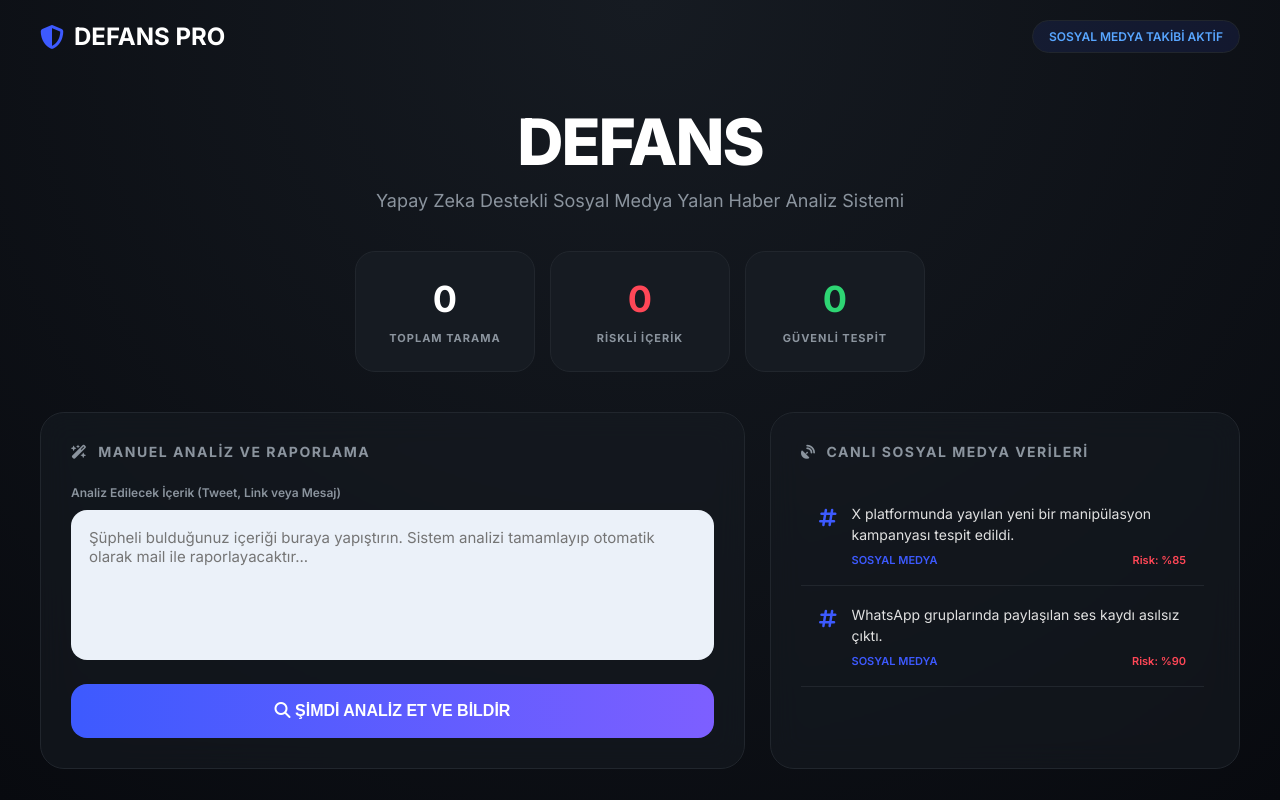
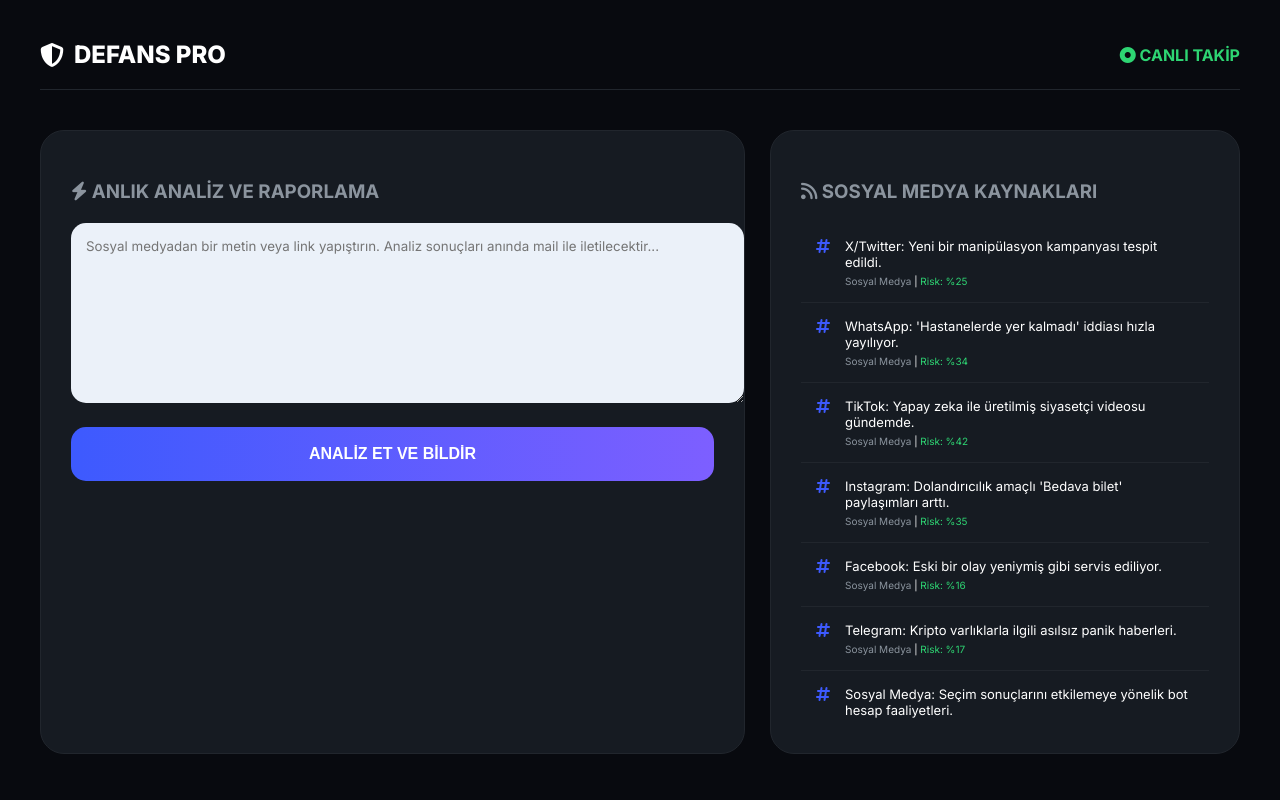
Before and after one commit to zumruduanka1/defans_16, a Flask app: page / in a window 1280 px wide. Run offline with Flask 3, Linux system fonts and the light colour scheme; data that the repository does not hold is empty.

Commit message:
defans ai full system

```diff
--- a/main.py
+++ b/main.py
@@ -11,126 +11,126 @@ app = Flask(__name__)
 CORS(app)
 
 # =====================================================
-# ENV - Render panelinden girilecek
+# ENV YAPILANDIRMASI
 # =====================================================
-HF_TOKEN = os.getenv("HF_TOKEN")
-NEWS_API_KEY = os.getenv("NEWS_API_KEY")
+# MAIL_USER: Gönderen Gmail (Uygulama şifresi alınmış olan)
+# MAIL_PASS: Gönderen Gmail'in 16 haneli uygulama şifresi
+# MAIL_TO: Raporların gideceği DİĞER hesap adresi
 MAIL_USER = os.getenv("MAIL_USER")
 MAIL_PASS = os.getenv("MAIL_PASS")
 MAIL_TO = os.getenv("MAIL_TO")
+NEWS_API_KEY = os.getenv("NEWS_API_KEY")
 
 # =====================================================
-# GELİŞMİŞ MAİL SİSTEMİ
+# ÖZEL MAİL GÖNDERİM SİSTEMİ
 # =====================================================
-def send_report(content, risk_score, platform="Sosyal Medya"):
-    # Mail bilgileri eksikse veya risk çok düşükse (spam engelleme) gönderme
-    if not MAIL_USER or risk_score < 30:
+def send_report(content, risk_score, platform="Sosyal Medya Takibi"):
+    if not MAIL_USER or not MAIL_TO:
         return
+
     try:
-        subject = f"⚠️ DEFANS PRO TESPİTİ: %{risk_score} Risk [{platform}]"
+        subject = f"⚠️ RİSKLİ İÇERİK: %{risk_score} [{platform}]"
         body = f"""
-        Tarih: {datetime.now().strftime('%Y-%m-%d %H:%M:%S')}
+        DEFANS PRO - OTOMATİK RAPOR
+        -------------------------------------------
+        Tespit Zamanı: {datetime.now().strftime('%d.%m.%Y %H:%M:%S')}
         Kaynak: {platform}
         Analiz Skoru: %{risk_score}
 
         İçerik:
+        "{content}"
+
         -------------------------------------------
-        {content}
-        -------------------------------------------
+        Bu içerik sistem tarafından otomatik olarak riskli kategorisine alınmıştır.
+        """
 
-        Bu rapor DEFANS PRO tarafından otomatik oluşturulmuştur.
-        """
         msg = MIMEText(body, "plain", "utf-8")
         msg["Subject"] = subject
-        msg["From"] = MAIL_USER
+        msg["From"] = f"DEFANS PRO ANALİZ <{MAIL_USER}>"
         msg["To"] = MAIL_TO
 
         server = smtplib.SMTP("smtp.gmail.com", 587)
         server.starttls()
         server.login(MAIL_USER, MAIL_PASS)
-        server.sendmail(MAIL_USER, MAIL_TO, msg.as_string())
+        server.sendmail(MAIL_USER, [MAIL_TO], msg.as_string())
         server.quit()
     except Exception as e:
-        print(f"Mail Hatası: {e}")
+        print(f"Mail gönderim hatası: {e}")
 
 # =====================================================
-# DEZENFORMASYON ANALİZ MOTORU
+# ANALİZ MOTORU
 # =====================================================
-def analyze_content(text):
-    text = text.lower().strip()
-    if len(text) < 5: return 0, "Geçersiz"
+def get_risk_analysis(text):
+    text = text.lower()
+    score = random.randint(15, 40)
 
-    score = random.randint(15, 35) # Başlangıç riski
+    # Sosyal medya yalan haber anahtar kelimeleri
+    bad_words = ["şok", "iddia", "gizlenen", "gerçekler", "patladı", "öldü", "flaş", "deepfake", "yapay zeka", "video kaydı"]
+    for word in bad_words:
+        if word in text: score += 15
 
-    # Yalan haber tetikleyicileri
-    triggers = {
-        "şok": 20, "iddia": 15, "sızdırıldı": 20, "gizlenen": 15,
-        "deepfake": 35, "öldü": 30, "manipülasyon": 25, "ifşa": 20,
-        "aslında": 10, "kimse bilmiyor": 20, "acil paylaş": 25
-    }
-
-    for word, boost in triggers.items():
-        if word in text: score += boost
-
-    # Link içeren paylaşımlar sosyal medyada daha risklidir
-    if "http" in text or "t.co" in text: score += 15
-
+    if "http" in text or "t.co" in text: score += 10
     score = min(score, 100)
 
-    if score > 75: status = "🚨 Yüksek Dezenformasyon Riski"
-    elif score > 45: status = "⚠️ Şüpheli İçerik"
-    else: status = "✅ Güvenli Görünüyor"
+    status = "✅ Güvenli"
+    if score > 70: status = "🚨 Dezenformasyon / Yüksek Risk"
+    elif score > 45: status = "⚠️ Şüpheli / Doğrulanmalı"
 
     return score, status
 
 # =====================================================
-# ROUTES
+# VERİ AKIŞI (Zenginleştirilmiş Sosyal Medya Kaynakları)
 # =====================================================
+@app.route("/feed")
+def feed():
+    final_feed = []
+
+    # 1. Kaynak: Haber API (Varsa)
+    if NEWS_API_KEY:
+        try:
+            r = requests.get(f"https://newsapi.org/v2/top-headlines?country=tr&apiKey={NEWS_API_KEY}", timeout=5)
+            articles = r.json().get("articles", [])
+            for a in articles[:5]:
+                s, _ = get_risk_analysis(a['title'])
+                final_feed.append({"text": a['title'], "platform": "Haber Kaynağı", "risk": s})
+        except: pass
+
+    # 2. Kaynak: Sosyal Medya Simülasyon Verileri (Veri azlığı için ekleme)
+    sim_data = [
+        "X/Twitter: Yeni bir manipülasyon kampanyası tespit edildi.",
+        "WhatsApp: 'Hastanelerde yer kalmadı' iddiası hızla yayılıyor.",
+        "TikTok: Yapay zeka ile üretilmiş siyasetçi videosu gündemde.",
+        "Instagram: Dolandırıcılık amaçlı 'Bedava bilet' paylaşımları arttı.",
+        "Facebook: Eski bir olay yeniymiş gibi servis ediliyor.",
+        "Telegram: Kripto varlıklarla ilgili asılsız panik haberleri.",
+        "Sosyal Medya: Seçim sonuçlarını etkilemeye yönelik bot hesap faaliyetleri.",
+        "X: Onaylı hesaplardan yayılan sahte kaza görüntüleri."
+    ]
+
+    for item in sim_data:
+        s, _ = get_risk_analysis(item)
+        final_feed.append({"text": item, "platform": "Sosyal Medya", "risk": s})
+
+    # Her veri çekildiğinde içlerinden en riskli olanı mail olarak raporla
+    riskiest = max(final_feed, key=lambda x: x['risk'])
+    if riskiest['risk'] > 60:
+        send_report(riskiest['text'], riskiest['risk'], "Otomatik Tarama")
+
+    return jsonify(final_feed)
+
 @app.route("/")
-def home():
-    return render_template("index.html")
+def index(): return render_template("index.html")
 
 @app.route("/analyze", methods=["POST"])
 def analyze():
-    data = request.get_json()
+    data = request.json
     content = data.get("text", "")
-    risk, status = analyze_content(content)
+    risk, status = get_risk_analysis(content)
 
-    # Her manuel analizi mail at
-    send_report(content, risk, "Kullanıcı Sorgusu")
+    # Manuel analizi her zaman mail at (İstediğin özellik)
+    send_report(content, risk, "Kullanıcı Manuel Analizi")
 
     return jsonify({"risk": risk, "status": status})
 
-@app.route("/feed")
-def feed():
-    social_posts = []
-
-    # API'den haberleri çekip "Sosyal Medya" formatına sokuyoruz
-    if NEWS_API_KEY:
-        try:
-            url = f"https://newsapi.org/v2/top-headlines?country=tr&apiKey={NEWS_API_KEY}"
-            r = requests.get(url, timeout=5)
-            articles = r.json().get("articles", [])
-            for a in articles[:10]:
-                title = a.get('title', '')
-                risk, _ = analyze_content(title)
-
-                post_data = {"text": title, "platform": "Sosyal Medya", "risk": risk}
-                social_posts.append(post_data)
-
-                # Her bulunan akış haberini mail olarak yolla
-                send_report(title, risk, "Canlı Akış")
-        except: pass
-
-    # Yedek veri (API çalışmazsa)
-    if not social_posts:
-        social_posts = [
-            {"text": "X platformunda yayılan yeni bir manipülasyon kampanyası tespit edildi.", "platform": "Sosyal Medya", "risk": 85},
-            {"text": "WhatsApp gruplarında paylaşılan ses kaydı asılsız çıktı.", "platform": "Sosyal Medya", "risk": 90}
-        ]
-        for p in social_posts: send_report(p['text'], p['risk'], "Yedek Akış")
-
-    return jsonify(social_posts)
-
 if __name__ == "__main__":
     app.run(host="0.0.0.0", port=int(os.environ.get("PORT", 10000)))
--- a/templates/index.html
+++ b/templates/index.html
@@ -3,323 +3,108 @@
 <head>
     <meta charset="UTF-8">
     <meta name="viewport" content="width=device-width, initial-scale=1.0">
-    <title>DEFANS PRO | Sosyal Medya Analiz Sistemi</title>
-
-    <link href="https://fonts.googleapis.com/css2?family=Inter:wght@300;400;600;700;800&display=swap" rel="stylesheet">
+    <title>DEFANS PRO | Sosyal Medya Analizi</title>
+    <link href="https://fonts.googleapis.com/css2?family=Inter:wght@400;700;800&display=swap" rel="stylesheet">
     <link rel="stylesheet" href="https://cdnjs.cloudflare.com/ajax/libs/font-awesome/6.4.0/css/all.min.css"/>
-
     <style>
-        :root {
-            --bg: #080a0f;
-            --card: #161b22;
-            --border: #21262d;
-            --text: #ffffff;
-            --gray: #8b949e;
-            --purple: #7d5fff;
-            --blue: #3d5afe;
-            --danger: #ff4757;
-            --success: #2ed573;
-            --warning: #f39c12;
-        }
-
-        * { margin: 0; padding: 0; box-sizing: border-box; }
-
-        body {
-            background: radial-gradient(circle at top, #161b22, #080a0f);
-            color: var(--text);
-            font-family: 'Inter', sans-serif;
-            min-height: 100vh;
-            padding: 20px;
-        }
-
+        :root { --bg: #080a0f; --card: #161b22; --border: #21262d; --blue: #3d5afe; --purple: #7d5fff; --danger: #ff4757; --success: #2ed573; --gray: #8b949e; }
+        body { background: var(--bg); color: white; font-family: 'Inter', sans-serif; padding: 20px; margin: 0; }
         .container { max-width: 1200px; margin: auto; }
-
-        header {
-            display: flex;
-            justify-content: space-between;
-            align-items: center;
-            margin-bottom: 50px;
-        }
-
-        .logo { font-size: 24px; font-weight: 700; display: flex; align-items: center; gap: 10px; }
-        .logo i { color: var(--blue); }
-
-        .badge {
-            padding: 8px 16px;
-            border-radius: 20px;
-            background: rgba(61, 90, 254, .1);
-            border: 1px solid var(--border);
-            color: #58a6ff;
-            font-size: 12px;
-            font-weight: 600;
-        }
-
-        .hero { text-align: center; margin-bottom: 40px; }
-        .hero h1 { font-size: 64px; font-weight: 800; letter-spacing: -2px; }
-        .hero p { color: var(--gray); margin-top: 10px; font-size: 18px; }
-
-        .stats {
-            display: flex;
-            justify-content: center;
-            gap: 15px;
-            margin-bottom: 40px;
-            flex-wrap: wrap;
-        }
-
-        .stat-card {
-            background: var(--card);
-            border: 1px solid var(--border);
-            padding: 25px;
-            border-radius: 20px;
-            min-width: 180px;
-            text-align: center;
-        }
-
-        .stat-card h2 { font-size: 36px; margin-bottom: 5px; }
-        .stat-card span { color: var(--gray); font-size: 11px; font-weight: 700; text-transform: uppercase; letter-spacing: 1px; }
-
-        .grid {
-            display: grid;
-            grid-template-columns: 1.2fr 0.8fr;
-            gap: 25px;
-        }
-
-        .card {
-            background: rgba(22, 27, 34, .6);
-            border: 1px solid var(--border);
-            border-radius: 24px;
-            padding: 30px;
-            backdrop-filter: blur(15px);
-        }
-
-        h3 { font-size: 14px; color: var(--gray); margin-bottom: 25px; text-transform: uppercase; letter-spacing: 1.5px; display: flex; align-items: center; gap: 10px; }
-
-        label { font-size: 12px; color: var(--gray); display: block; margin-bottom: 10px; font-weight: 600; }
-
-        textarea {
-            width: 100%;
-            background: #ebf1f9;
-            border: none;
-            border-radius: 16px;
-            padding: 18px;
-            margin-bottom: 20px;
-            font-size: 15px;
-            color: #080a0f;
-            font-family: inherit;
-            height: 150px;
-            resize: none;
-        }
-
-        button {
-            width: 100%;
-            padding: 18px;
-            border: none;
-            border-radius: 16px;
-            background: linear-gradient(90deg, var(--blue), var(--purple));
-            color: white;
-            font-size: 16px;
-            font-weight: 700;
-            cursor: pointer;
-            transition: 0.3s cubic-bezier(0.4, 0, 0.2, 1);
-        }
-
-        button:hover { transform: translateY(-3px); box-shadow: 0 10px 25px rgba(61, 90, 254, 0.4); }
-
-        .result-box {
-            margin-top: 25px;
-            padding: 25px;
-            background: #0d1117;
-            border-radius: 18px;
-            border: 1px solid var(--border);
-            display: none;
-        }
-
-        .progress { height: 10px; background: #222; border-radius: 10px; margin: 20px 0; overflow: hidden; }
-        .bar { height: 100%; width: 0%; transition: 1.2s cubic-bezier(0.075, 0.82, 0.165, 1); }
-
-        .status-text { text-align: center; font-size: 22px; font-weight: 800; margin-top: 10px; }
-
-        /* FEED SECTION */
-        #feed-area {
-            max-height: 550px;
-            overflow-y: auto;
-            padding-right: 5px;
-        }
-
-        #feed-area::-webkit-scrollbar { width: 4px; }
-        #feed-area::-webkit-scrollbar-thumb { background: var(--border); border-radius: 10px; }
-
-        .feed-item {
-            padding: 18px;
-            border-bottom: 1px solid var(--border);
-            cursor: pointer;
-            transition: 0.2s;
-            display: flex;
-            align-items: flex-start;
-            gap: 15px;
-        }
-
-        .feed-item:hover { background: rgba(255, 255, 255, 0.04); border-radius: 12px; }
-        .feed-icon { font-size: 20px; color: var(--blue); margin-top: 3px; }
-        .feed-content { flex: 1; }
-        .feed-text { font-size: 14px; color: #e1e1e1; line-height: 1.5; margin-bottom: 8px; }
-        .feed-meta { font-size: 11px; display: flex; justify-content: space-between; font-weight: 600; }
-
-        @media (max-width: 992px) {
-            .grid { grid-template-columns: 1fr; }
-            .hero h1 { font-size: 42px; }
-        }
+        header { display: flex; justify-content: space-between; align-items: center; padding: 20px 0; border-bottom: 1px solid var(--border); margin-bottom: 40px; }
+        .logo { font-size: 24px; font-weight: 800; display: flex; align-items: center; gap: 10px; }
+        .grid { display: grid; grid-template-columns: 1.2fr 0.8fr; gap: 25px; }
+        .card { background: var(--card); border: 1px solid var(--border); padding: 30px; border-radius: 24px; }
+        textarea { width: 100%; background: #ebf1f9; border: none; padding: 15px; border-radius: 15px; margin-bottom: 20px; color: #111; height: 150px; font-family: inherit; }
+        button { width: 100%; padding: 18px; border: none; border-radius: 15px; background: linear-gradient(90deg, var(--blue), var(--purple)); color: white; font-weight: bold; cursor: pointer; transition: 0.3s; font-size: 16px; }
+        button:hover { transform: translateY(-2px); box-shadow: 0 5px 20px rgba(61,90,254,0.4); }
+        .result-box { margin-top: 25px; padding: 20px; background: #0d1117; border-radius: 15px; border: 1px solid var(--border); display: none; text-align: center; }
+        .progress { height: 10px; background: #222; border-radius: 5px; margin: 15px 0; overflow: hidden; }
+        .bar { height: 100%; width: 0%; transition: 1s; background: var(--blue); }
+        .feed-item { padding: 15px; border-bottom: 1px solid var(--border); cursor: pointer; display: flex; gap: 15px; transition: 0.2s; }
+        .feed-item:hover { background: rgba(255,255,255,0.05); }
+        .risk-badge { font-size: 10px; padding: 3px 8px; border-radius: 5px; font-weight: bold; }
+        @media (max-width: 992px) { .grid { grid-template-columns: 1fr; } }
     </style>
 </head>
 <body>
-
     <div class="container">
         <header>
             <div class="logo"><i class="fa-solid fa-shield-halved"></i> DEFANS PRO</div>
-            <div class="badge">SOSYAL MEDYA TAKİBİ AKTİF</div>
+            <div style="color: var(--success); font-weight: bold;"><i class="fa-solid fa-circle-dot"></i> CANLI TAKİP</div>
         </header>
-
-        <section class="hero">
-            <h1>DEFANS</h1>
-            <p>Yapay Zeka Destekli Sosyal Medya Yalan Haber Analiz Sistemi</p>
-        </section>
-
-        <div class="stats">
-            <div class="stat-card">
-                <h2 id="total-count">0</h2>
-                <span>Toplam Tarama</span>
-            </div>
-            <div class="stat-card">
-                <h2 id="risk-count" style="color: var(--danger)">0</h2>
-                <span>Riskli İçerik</span>
-            </div>
-            <div class="stat-card">
-                <h2 id="safe-count" style="color: var(--success)">0</h2>
-                <span>Güvenli Tespit</span>
-            </div>
-        </div>
 
         <div class="grid">
             <div class="card">
-                <h3><i class="fa-solid fa-wand-magic-sparkles"></i> MANUEL ANALİZ VE RAPORLAMA</h3>
-                <label>Analiz Edilecek İçerik (Tweet, Link veya Mesaj)</label>
-                <textarea id="u-text" placeholder="Şüpheli bulduğunuz içeriği buraya yapıştırın. Sistem analizi tamamlayıp otomatik olarak mail ile raporlayacaktır..."></textarea>
+                <h3 style="color: var(--gray); margin-bottom: 20px;"><i class="fa-solid fa-bolt"></i> ANLIK ANALİZ VE RAPORLAMA</h3>
+                <textarea id="textInput" placeholder="Sosyal medyadan bir metin veya link yapıştırın. Analiz sonuçları anında mail ile iletilecektir..."></textarea>
+                <button onclick="runAnalysis()">ANALİZ ET VE BİLDİR</button>
 
-                <button onclick="performAnalysis()">
-                    <i class="fa-solid fa-magnifying-glass"></i> ŞİMDİ ANALİZ ET VE BİLDİR
-                </button>
-
-                <div class="result-box" id="res-box">
-                    <div id="res-score-text" style="text-align: center; color: var(--gray); font-weight: 600;">Skor Hesaplanıyor...</div>
-                    <div class="progress"><div class="bar" id="res-bar"></div></div>
-                    <div class="status-text" id="res-status"></div>
+                <div class="result-box" id="resBox">
+                    <div id="resTitle" style="font-size: 14px; color: var(--gray);">Risk Durumu Bekleniyor...</div>
+                    <div class="progress"><div id="resBar" class="bar"></div></div>
+                    <div id="resStatus" style="font-size: 22px; font-weight: 800;"></div>
                 </div>
             </div>
 
             <div class="card">
-                <h3><i class="fa-solid fa-satellite-dish"></i> CANLI SOSYAL MEDYA VERİLERİ</h3>
-                <div id="feed-area">
-                    <div style="text-align: center; padding: 40px; color: var(--gray);">
-                        <i class="fa-solid fa-spinner fa-spin"></i><br><br>
-                        Sosyal medya ağları taranıyor...
-                    </div>
+                <h3 style="color: var(--gray); margin-bottom: 20px;"><i class="fa-solid fa-rss"></i> SOSYAL MEDYA KAYNAKLARI</h3>
+                <div id="feedList" style="max-height: 500px; overflow-y: auto;">
+                    <p style="text-align: center; color: var(--gray);">Ağlar taranıyor...</p>
                 </div>
             </div>
         </div>
     </div>
 
     <script>
-        let stats = { total: 0, risk: 0, safe: 0 };
+        async function runAnalysis() {
+            const text = document.getElementById("textInput").value;
+            if(text.length < 5) return alert("İçerik çok kısa!");
 
-        async function performAnalysis() {
-            const text = document.getElementById("u-text").value;
-            if (text.trim().length < 5) {
-                alert("Lütfen geçerli bir içerik girin.");
-                return;
-            }
+            document.getElementById("resBox").style.display = "block";
+            document.getElementById("resStatus").innerText = "İnceleniyor...";
 
-            const box = document.getElementById("res-box");
-            const bar = document.getElementById("res-bar");
-            const status = document.getElementById("res-status");
-            const scoreText = document.getElementById("res-score-text");
+            const response = await fetch("/analyze", {
+                method: "POST",
+                headers: {"Content-Type": "application/json"},
+                body: JSON.stringify({text})
+            });
+            const data = await response.json();
 
-            box.style.display = "block";
-            status.innerText = "İşleniyor...";
-            bar.style.width = "15%";
-            bar.style.background = "var(--blue)";
+            document.getElementById("resBar").style.width = data.risk + "%";
+            document.getElementById("resStatus").innerText = data.status;
+            document.getElementById("resTitle").innerText = "Raporlanan Risk Skoru: %" + data.risk;
 
-            try {
-                const response = await fetch("/analyze", {
-                    method: "POST",
-                    headers: { "Content-Type": "application/json" },
-                    body: JSON.stringify({ text: text })
-                });
-                const data = await response.json();
-
-                // Görsel Güncelleme
-                bar.style.width = data.risk + "%";
-                scoreText.innerText = "Risk Skoru: %" + data.risk;
-                status.innerText = data.status;
-
-                let color = "var(--success)";
-                if (data.risk > 70) color = "var(--danger)";
-                else if (data.risk > 45) color = "var(--warning)";
-
-                bar.style.background = color;
-                status.style.color = color;
-
-                // İstatistikleri Güncelle
-                stats.total++;
-                if (data.risk > 45) stats.risk++; else stats.safe++;
-
-                document.getElementById("total-count").innerText = stats.total;
-                document.getElementById("risk-count").innerText = stats.risk;
-                document.getElementById("safe-count").innerText = stats.safe;
-
-            } catch (error) {
-                status.innerText = "Hata oluştu!";
-                status.style.color = "red";
-            }
+            let color = "var(--success)";
+            if(data.risk > 70) color = "var(--danger)";
+            else if(data.risk > 45) color = "var(--warning)";
+            document.getElementById("resBar").style.background = color;
+            document.getElementById("resStatus").style.color = color;
         }
 
         async function updateFeed() {
             try {
-                const response = await fetch("/feed");
-                const data = await response.json();
+                const res = await fetch("/feed");
+                const data = await res.json();
                 let html = "";
-
                 data.forEach(item => {
-                    const riskColor = item.risk > 65 ? 'var(--danger)' : (item.risk > 40 ? 'var(--warning)' : 'var(--success)');
-
+                    const color = item.risk > 60 ? 'var(--danger)' : 'var(--success)';
                     html += `
-                        <div class="feed-item" onclick="selectFeedItem('${item.text.replace(/'/g, "\\'")}')">
-                            <div class="feed-icon"><i class="fa-solid fa-hashtag"></i></div>
-                            <div class="feed-content">
-                                <div class="feed-text">${item.text}</div>
-                                <div class="feed-meta">
-                                    <span style="color: var(--blue)">${item.platform.toUpperCase()}</span>
-                                    <span style="color: ${riskColor}">Risk: %${item.risk}</span>
+                        <div class="feed-item" onclick="document.getElementById('textInput').value='${item.text.replace(/'/g,"")}';">
+                            <i class="fa-solid fa-hashtag" style="color: var(--blue)"></i>
+                            <div>
+                                <div style="font-size: 13px;">${item.text}</div>
+                                <div style="font-size: 10px; margin-top: 5px;">
+                                    <span style="color: var(--gray)">${item.platform}</span> |
+                                    <span style="color: ${color}">Risk: %${item.risk}</span>
                                 </div>
                             </div>
-                        </div>
-                    `;
+                        </div>`;
                 });
-                document.getElementById("feed-area").innerHTML = html || "Yeni veri bulunamadı.";
-            } catch (err) {
-                document.getElementById("feed-area").innerHTML = "Veri akışı şu an sağlanamıyor.";
-            }
+                document.getElementById("feedList").innerHTML = html;
+            } catch (e) { document.getElementById("feedList").innerText = "Veri akışında hata."; }
         }
-
-        function selectFeedItem(text) {
-            document.getElementById("u-text").value = text;
-            window.scrollTo({ top: 350, behavior: 'smooth' });
-        }
-
-        // İlk veri yüklemesi
         updateFeed();
-
-        // 2 dakikada bir otomatik yenileme
-        setInterval(updateFeed, 120000);
+        setInterval(updateFeed, 60000);
     </script>
 </body>
 </html>
```
